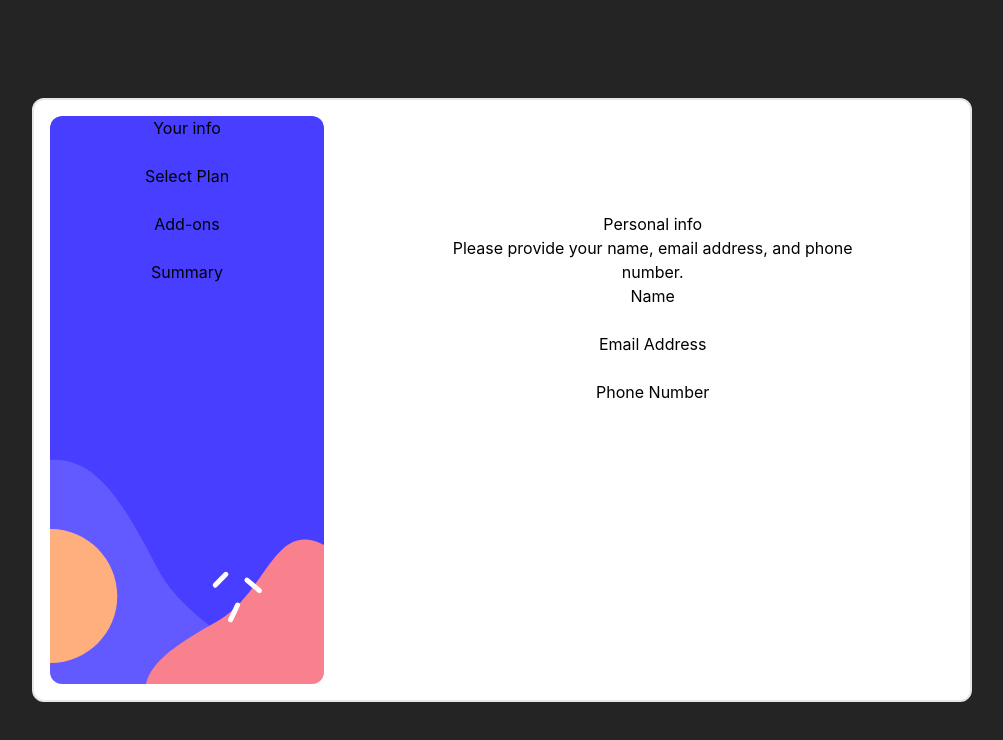
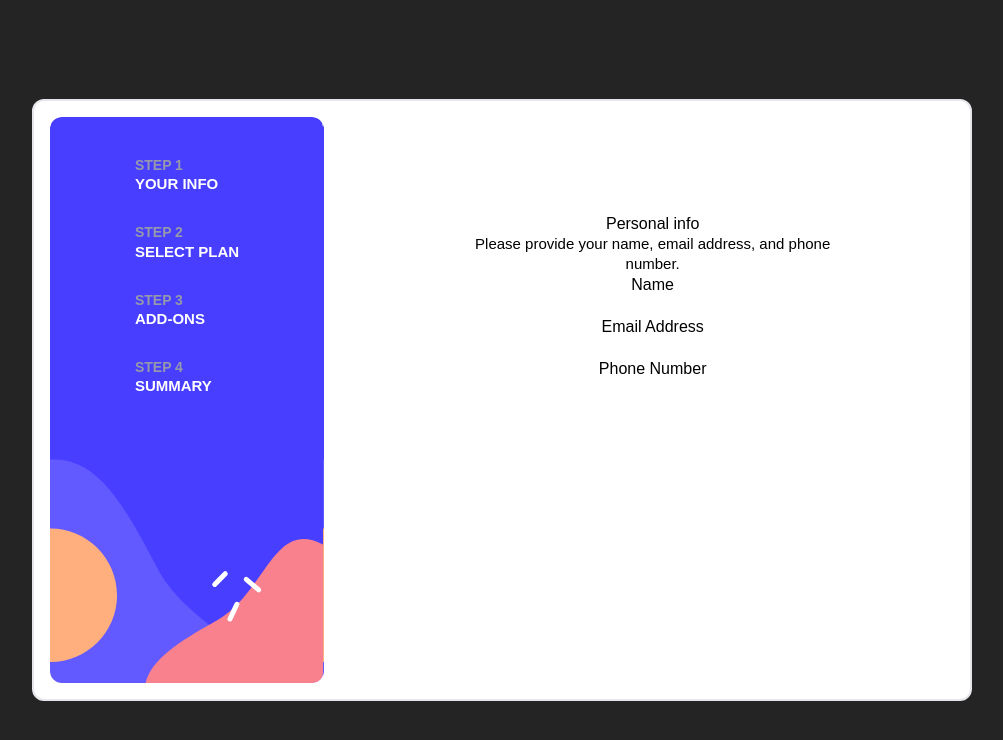
Before and after one commit to DaedalusHatak/fun-project, a Vue app: page / in a window 1280 px wide. Shown: the top 740 px of the page, without its empty margins (138-1141 px from the left). Built offline with nearby package versions, Linux system fonts and the light colour scheme.

Commit message:
pixel-perfecting sidebar typography

```diff
--- a/src/style.css
+++ b/src/style.css
@@ -2,7 +2,7 @@
 @tailwind components;
 @tailwind utilities;
 
-
+@import url('https://fonts.googleapis.com/css2?family=Ubuntu:wght@400;500;700&display=swap');
 @layer base {
   :root {
     --marine-blue: hsl(213, 96%, 18%);
@@ -19,8 +19,8 @@
 }
 
 :root {
-  font-family: Inter, system-ui, Avenir, Helvetica, Arial, sans-serif;
-  line-height: 1.5;
+  font-family: 'Ubuntu', sans-serif;
+  line-height: 1.32;
   font-weight: 400;
 
   color-scheme: light dark;
--- a/src/views/Home.vue
+++ b/src/views/Home.vue
@@ -1,46 +1,86 @@
 <template>
-   <div class="w-988 bg-white text-black p-4 grid grid-cols-3 border-2 rounded-xl ">
-   <div class="bg-sidebar rounded-xl h-full">
-    <div class="grid gap-6 ">
-        <h2>Your info</h2>
-        <h2>Select Plan</h2>
-        <h2>Add-ons</h2>
-        <h2>Summary</h2>
+	<div
+		class="w-988 bg-white text-black p-4 grid grid-cols-3 border-2 rounded-xl"
+	>
+		<div class="bg-sidebar rounded-xl h-full grid justify-items-center">
+			<div class="uppercase odstep2 text-white ">
+				<div class="text-left odstep font-bold" v-for="step in steps">
+					<p class="text-cgray step">{{ step.stepNumber }}</p>
+					<p>{{ step.stepName }}</p>
+				</div>
 			</div>
 		</div>
 		<div class="col-span-2 p-24">
 			<h2>Personal info</h2>
 			<p>Please provide your name, email address, and phone number.</p>
-    <form action="submit" >
+			<form action="submit">
 				<div class="grid">
 					<label for="name">Name</label>
-        <input type="text" name="name">
+					<input type="text" name="name" />
 				</div>
 				<div class="grid">
 					<label for="name">Email Address</label>
-        <input type="text" name="name">
+					<input type="text" name="name" />
 				</div>
 				<div class="grid">
 					<label for="name">Phone Number</label>
-        <input type="text" name="name">
+					<input type="text" name="name" />
 				</div>
 			</form>
 		</div>
 	</div>
 </template>
 
+<script>
+export default {
+	data() {
+		return {
+			steps: [
+				{
+					stepNumber: 'step 1',
+					stepName: 'Your info',
+				},
+                {
+					stepNumber: 'step 2',
+					stepName: 'Select plan',
+				},
+                {
+					stepNumber: 'step 3',
+					stepName: 'Add-ons',
+				},
+                {
+					stepNumber: 'step 4',
+					stepName: 'Summary',
+				},
+			],
+		};
+	},
+};
+</script>
+
 <style scoped>
-.w-988{
+.odstep2{
+    padding-top: 39px;
+}
+.odstep{
+    padding-bottom: 29px;
+}
+.w-988 {
 	width: 940px;
 
 	max-height: 866px;
 }
-.bg-sidebar{
-    background-image:url('../assets/images/bg-sidebar-desktop.svg');
+p{
+    font-size: 15px;
+}
+.step{
+    font-size: 14px;
+}
+.bg-sidebar {
+	background-image: url('../assets/images/bg-sidebar-desktop.svg');
 	/* background-repeat: no-repeat; */
 	background-size: contain;
-    width:274px;
-    height: 568px;
-
+	width: 274px;
+	height: 566px;
 }
 </style>
```
Lines whose indentation alone changed are shown as unchanged.
